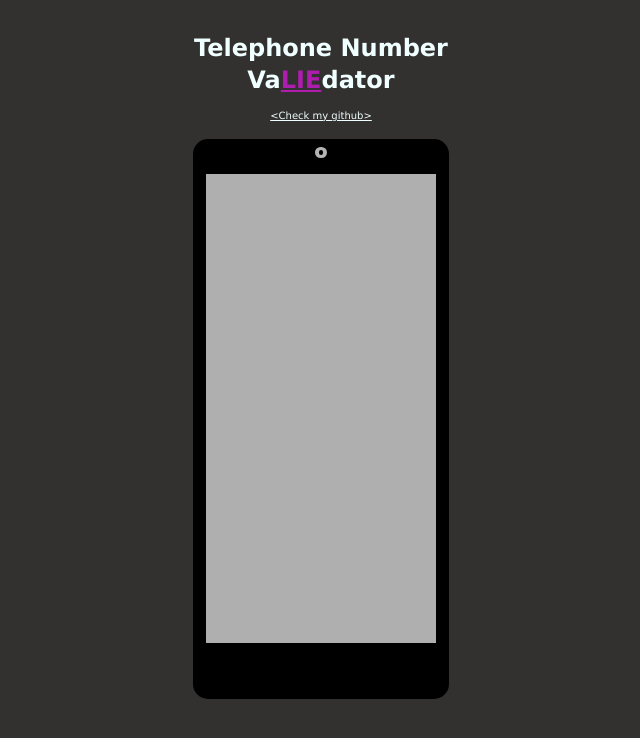
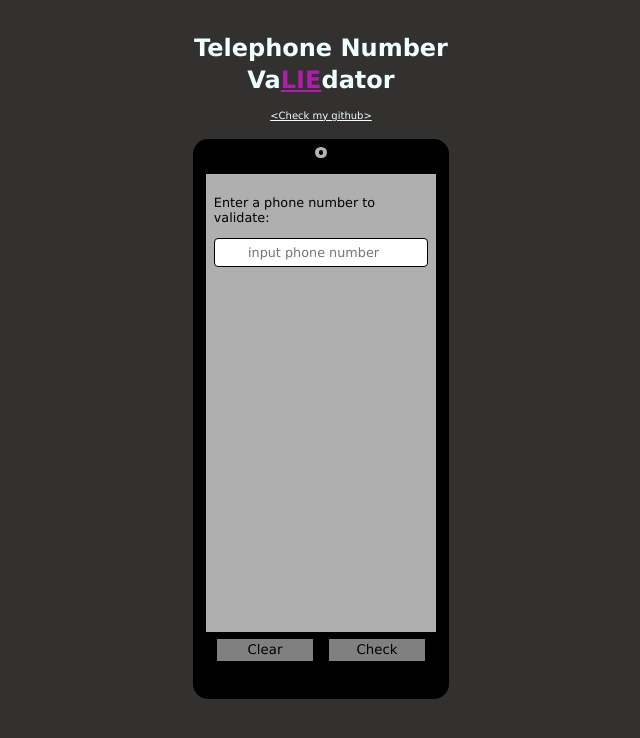
Before and after one commit to LiecardoAntonio/telephoneNumberValidator, a plain HTML site: page index.html in a window 1280 px wide. Shown: the whole page, without its empty margins (319-959 px from the left). Drawn offline with Linux system fonts and the light colour scheme.

Commit message:
progress3 (ui completed)

```diff
--- a/index.html
+++ b/index.html
@@ -24,11 +24,14 @@
         </div>
 
         <section id="screen-container">
-
+          <p> Enter a phone number to validate:</p>
+          <input type="number" name="phone-num" id="user-input" placeholder="input phone number">
+          <div id="results-div"></div>
         </section>
 
         <section id="phone-foot">
-
+          <button id="clear-btn">Clear</button>
+          <button id="check-btn">Check</button>
         </section>
       </section>
 
--- a/styles.css
+++ b/styles.css
@@ -60,6 +60,41 @@ body {
 #screen-container {
   background-color: rgb(175, 175, 175);
   width: 90%;
-  height: 85%;
+  height: 83%;
   margin: 0 auto;
+  padding: 0.5rem;
+  display: flex;
+  flex-direction: column;
+  align-items: center;
 }
+
+#screen-container * {
+  font-size: 0.8rem;
+  color: black;
+}
+
+#user-input {
+  padding: 0.4rem;
+  width: 100%;
+  border-radius: 4px;
+  border: 1px solid black;
+  text-align: center;
+}
+
+#phone-foot {
+  margin-top: 0.4rem;
+  display: flex;
+  justify-content: center;
+  align-items: center;
+  column-gap: 1rem;
+}
+
+#phone-foot * {
+  color: black;
+}
+
+#clear-btn, #check-btn {
+  background-color: gray;
+  width: 6rem;
+  height: 1.4rem;
+}
```
